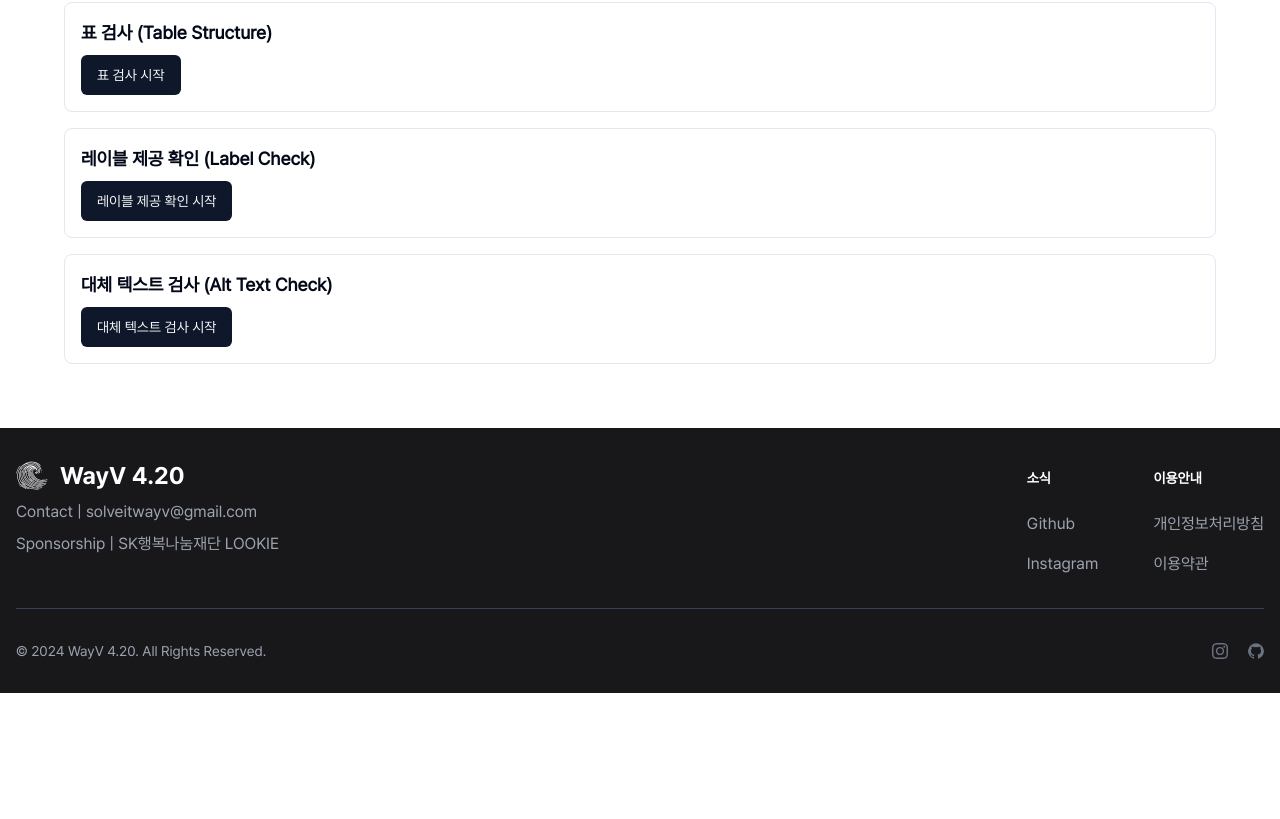
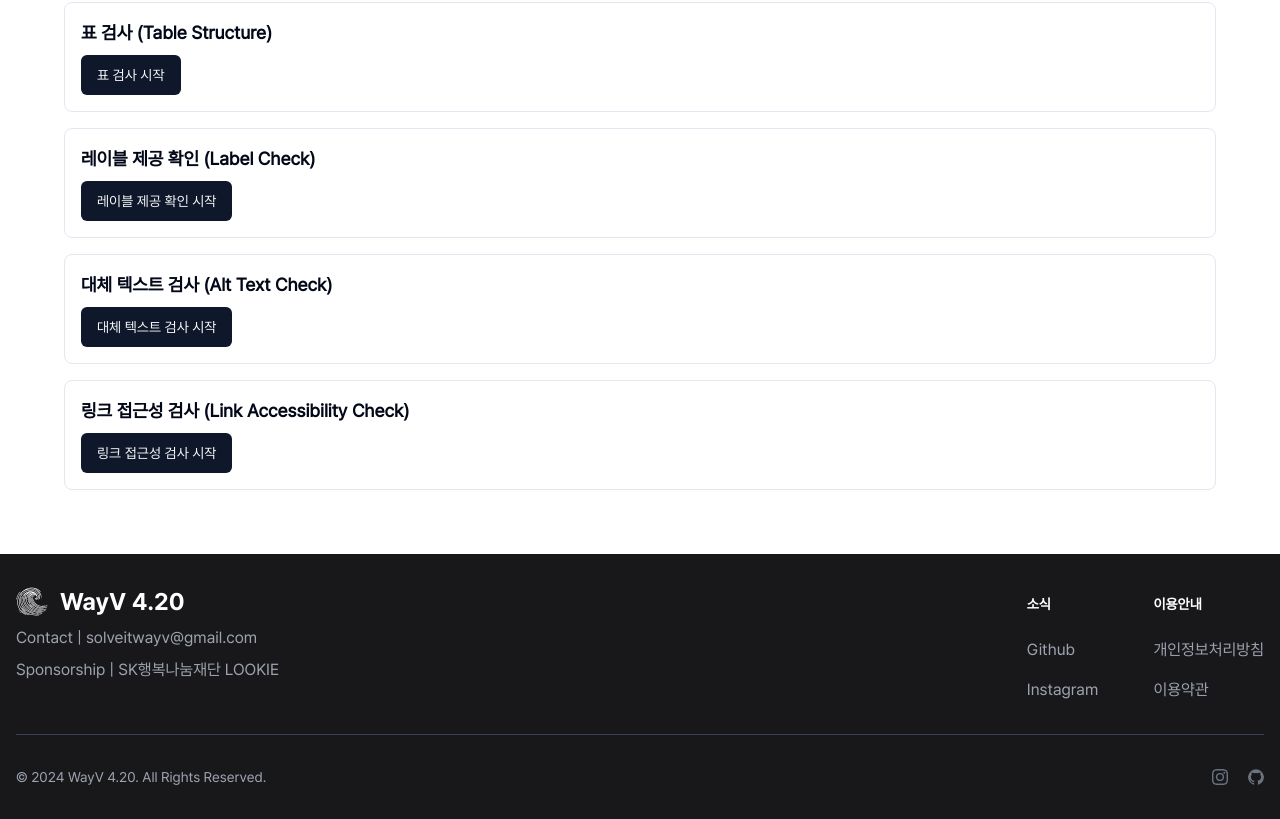
Before and after one commit to inqueue0979/WayV-FE, a Next.js app: page /solution in a window 1280 px wide. Shown: the part 630-1449 px from the top of the page. Before the commit the page ends 1323 px from the top, so only its background shows below. Built offline with nearby package versions, Linux system fonts and the light colour scheme.

Commit message:
Added Link Text Function

```diff
--- a/src/app/solution/CardContainer.js
+++ b/src/app/solution/CardContainer.js
@@ -106,6 +106,7 @@ export default function CardContainer({ valueUrl }) {
   const tableStructureUrl = `https://oci.jowonjae.kro.kr/table_structure?url=${valueUrl}`;
   const labelUrl = `https://oci.jowonjae.kro.kr/label?url=${valueUrl}`;
   const altTextUrl = `https://oci.jowonjae.kro.kr/alt_text?url=${valueUrl}`;
+  const linkAccessibilityUrl = `https://oci.jowonjae.kro.kr/link_accessibility?url=${valueUrl}`; // 링크 접근성 검사 추가
 
   return (
     <div>
@@ -144,6 +145,11 @@ export default function CardContainer({ valueUrl }) {
         apiUrl={altTextUrl}
         buttonText="대체 텍스트 검사 시작"
       />
+      <CheckCard
+        title="링크 접근성 검사 (Link Accessibility Check)" // 링크 접근성 검사 카드 추가
+        apiUrl={linkAccessibilityUrl}
+        buttonText="링크 접근성 검사 시작"
+      />
     </div>
   );
 }
```
